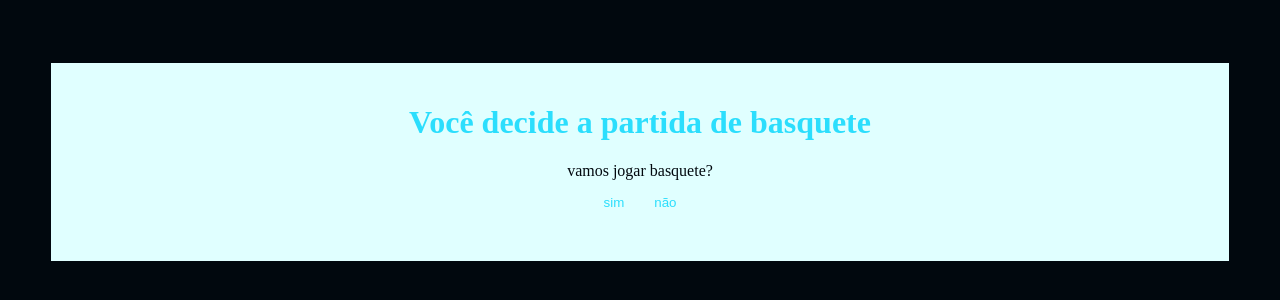
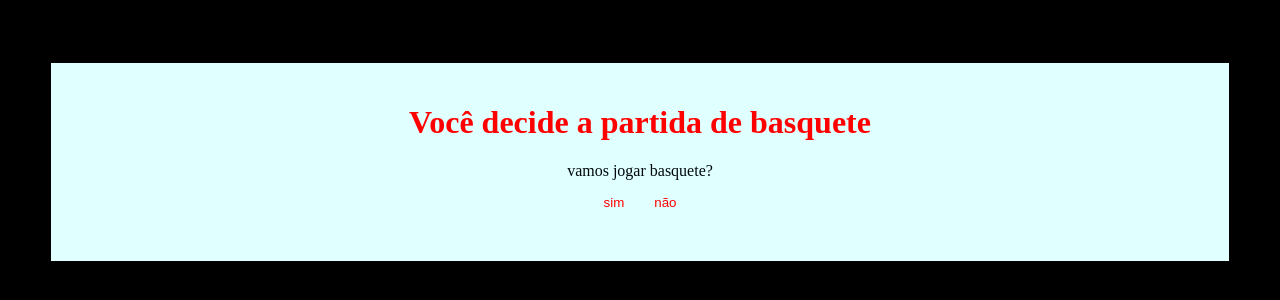
Before and after one commit to gabrielzinho16/projeto-3, a plain HTML site: page index.html in a window 1280 px wide. Shown: the part 246-546 px from the top of the page. Drawn offline with Linux system fonts and the light colour scheme.

Commit message:
Update style.css

```diff
--- a/style.css
+++ b/style.css
@@ -1,9 +1,9 @@
 
 :root {
-  --cor-fundo: #01080E;
+  --cor-fundo: #000000;
   --cor-principal:#E0FFFF;
   --cor-secundaria:#B0E0E6;
-  --cor-destaque: #2BDEFD;
+  --cor-destaque: #FF0000	;
   --cor-texto: #01080E;
 }
 body {
```
